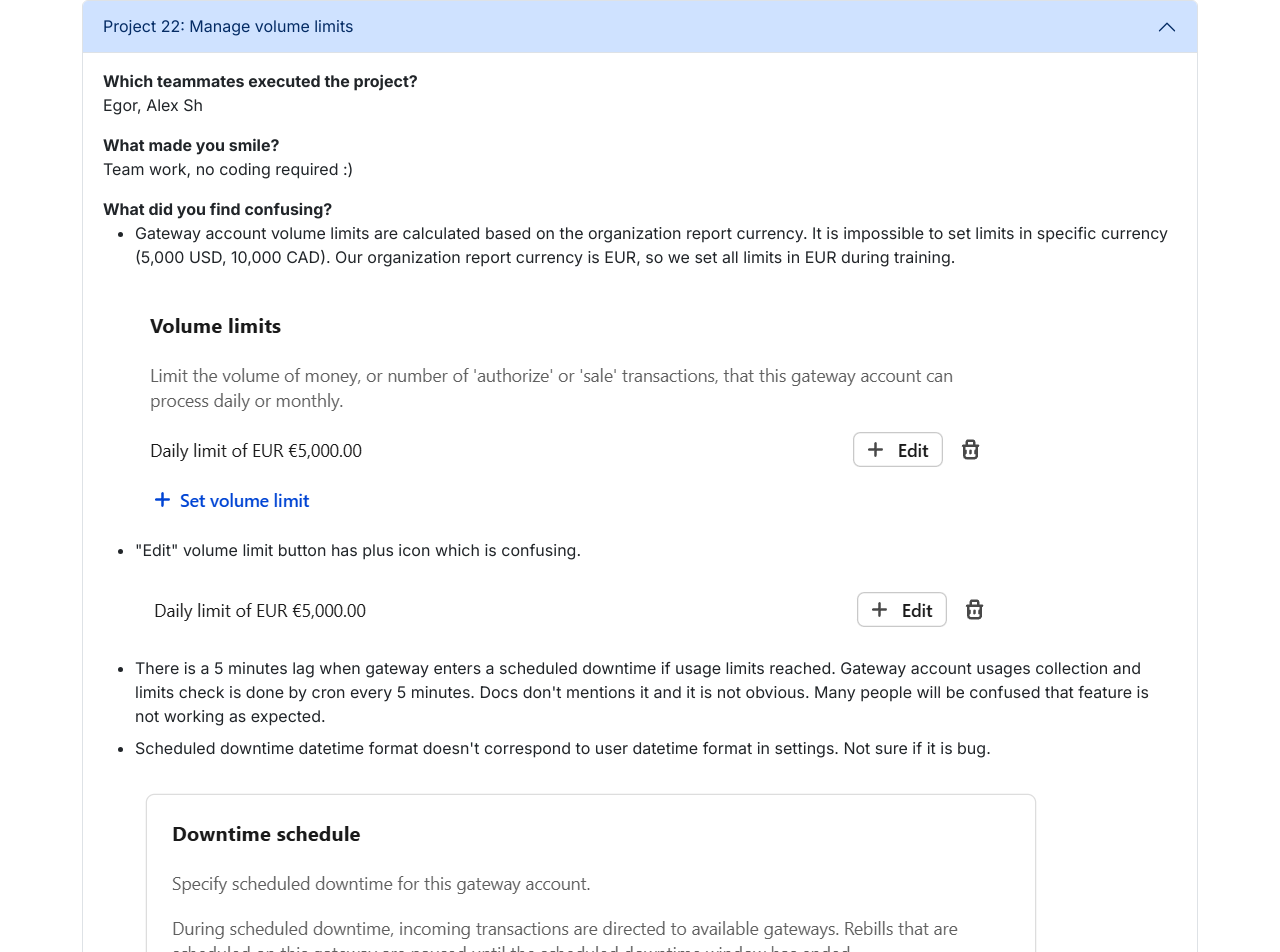
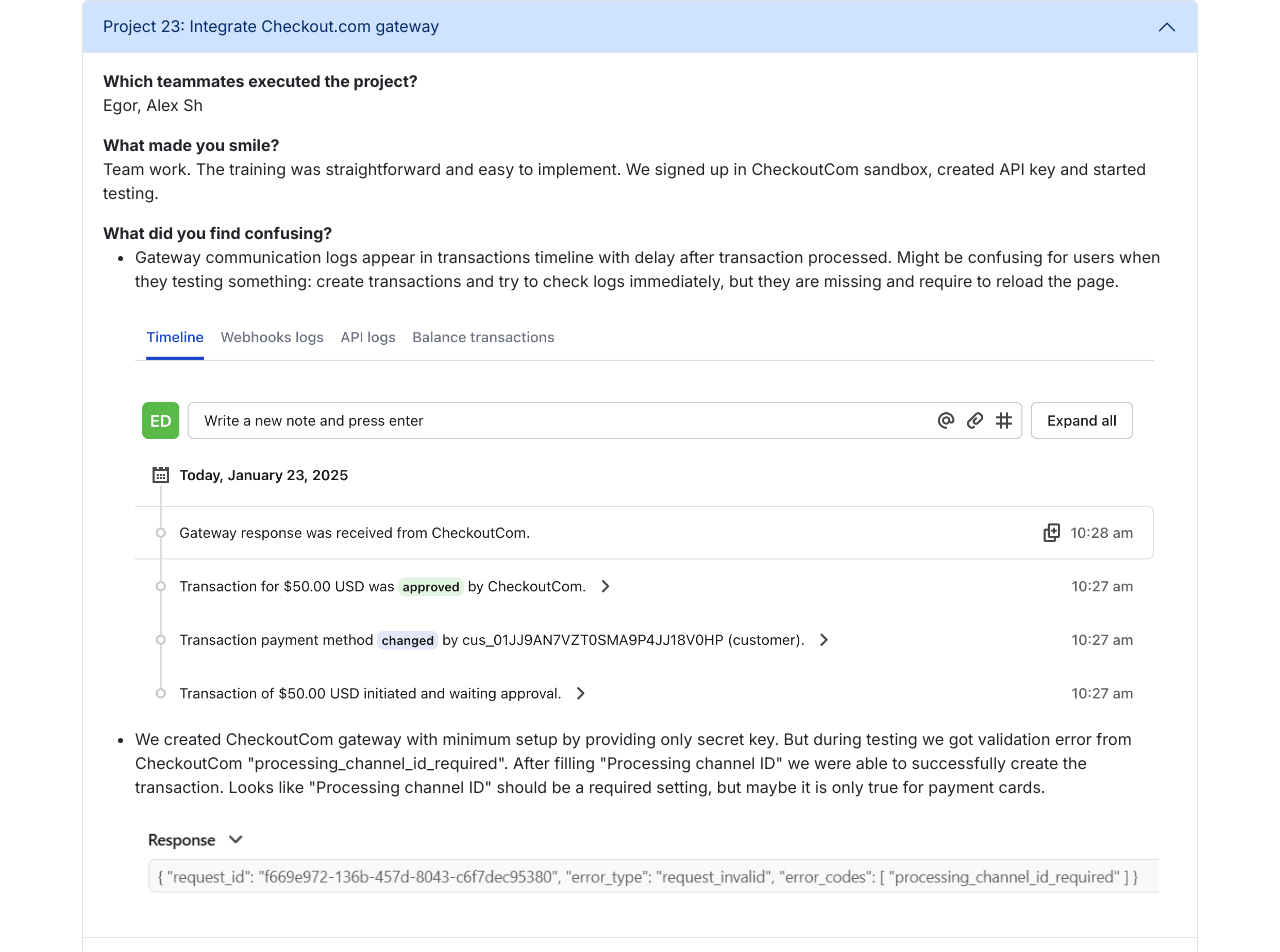
Before and after one commit to ashkarpetin/phronesis-training, a Vue app: page /debriefs in a window 1280 px wide. Shown: the part 160-1112 px from the top of the page. Built offline with nearby package versions, Linux system fonts and the light colour scheme.

Commit message:
Add debrief 23

```diff
--- a/src/views/DebriefsView.vue
+++ b/src/views/DebriefsView.vue
@@ -6,6 +6,67 @@
       <h2 class="accordion-header">
         <button
           class="accordion-button"
+          type="button"
+          data-bs-toggle="collapse"
+          data-bs-target="#collapse23"
+          aria-expanded="true"
+          aria-controls="collapse23"
+        >
+          Project 23: Integrate Checkout.com gateway
+        </button>
+      </h2>
+      <div
+        id="collapse23"
+        class="accordion-collapse collapse show"
+        data-bs-parent="#debriefs"
+      >
+        <div class="accordion-body">
+          <div>
+            <strong>Which teammates executed the project?</strong>
+            <p>Egor, Alex Sh</p>
+          </div>
+          <div>
+            <strong>What made you smile?</strong>
+            <p>
+              Team work. The training was straightforward and easy to implement.
+              We signed up in CheckoutCom sandbox, created API key and started
+              testing.
+            </p>
+          </div>
+          <div>
+            <strong>What did you find confusing?</strong>
+            <ul>
+              <li class="mb-2">
+                Gateway communication logs appear in transactions timeline with
+                delay after transaction processed. Might be confusing for users
+                when they testing something: create transactions and try to
+                check logs immediately, but they are missing and require to
+                reload the page.
+                <div class="mt-4">
+                  <img src="../assets/debriefs/23/scr1.png" />
+                </div>
+              </li>
+              <li class="mb-2">
+                We created CheckoutCom gateway with minimum setup by providing
+                only secret key. But during testing we got validation error from
+                CheckoutCom "processing_channel_id_required". After filling
+                "Processing channel ID" we were able to successfully create the
+                transaction. Looks like "Processing channel ID" should be a
+                required setting, but maybe it is only true for payment cards.
+                <div class="mt-4">
+                  <img src="../assets/debriefs/23/scr2.png" />
+                </div>
+              </li>
+            </ul>
+          </div>
+        </div>
+      </div>
+    </div>
+
+    <div class="accordion-item">
+      <h2 class="accordion-header">
+        <button
+          class="accordion-button collapsed"
           type="button"
           data-bs-toggle="collapse"
           data-bs-target="#collapse22"
@@ -17,7 +78,7 @@
       </h2>
       <div
         id="collapse22"
-        class="accordion-collapse collapse show"
+        class="accordion-collapse collapse"
         data-bs-parent="#debriefs"
       >
         <div class="accordion-body">
```
Also changed, not shown: src/assets/debriefs/23/scr1.png (added), src/assets/debriefs/23/scr2.png (added).
